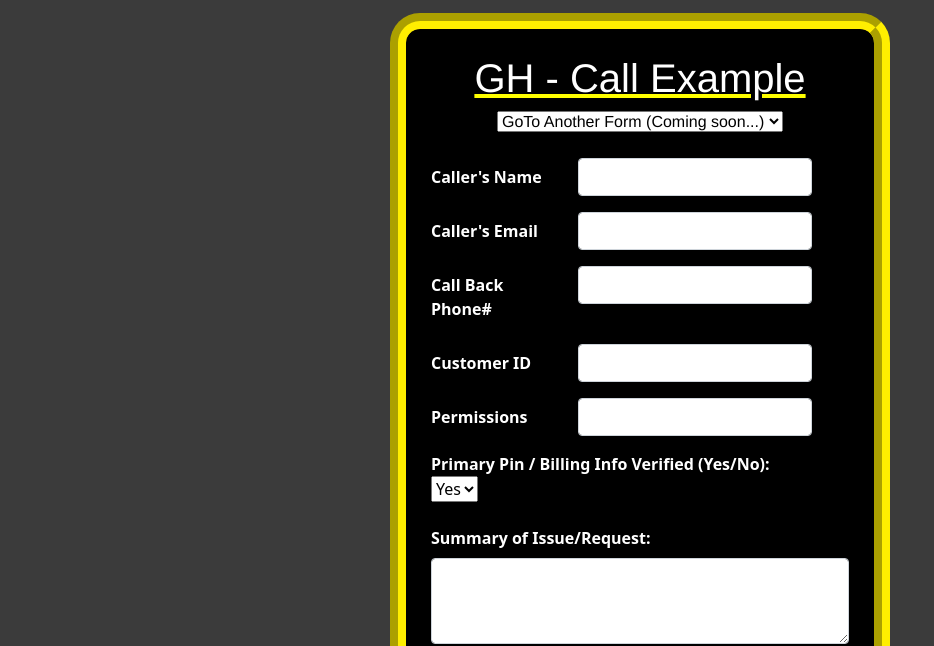
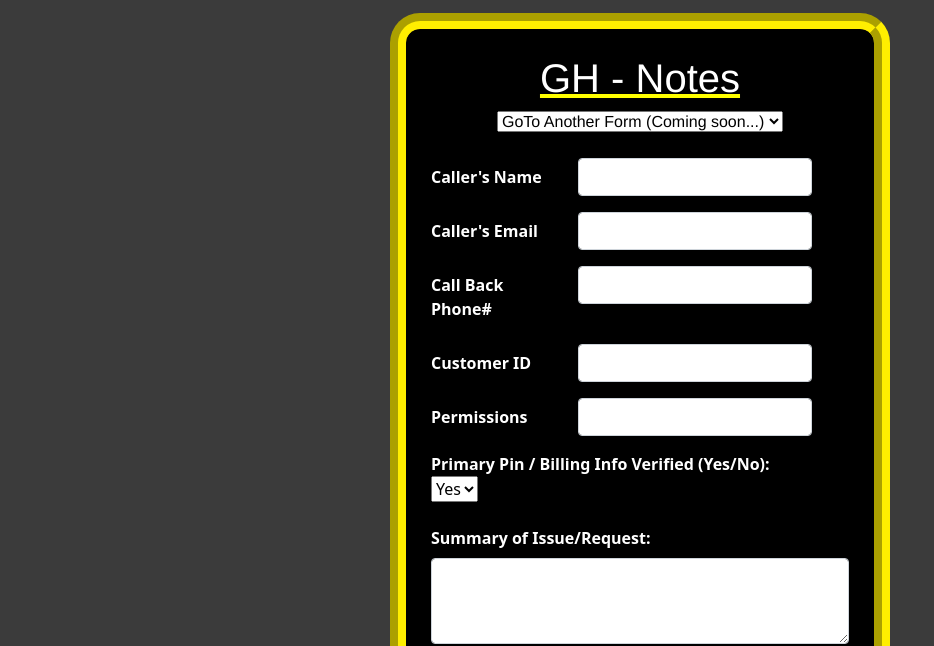
Before and after one commit to Daviixo/GH-Notes, a plain HTML site: page index.html in a window 1280 px wide. Shown: the part 160-806 px from the top of the page, without its empty margins (0-934 px from the left). Drawn offline with nearby package versions, Linux system fonts and the light colour scheme.

Commit message:
GoToAnotherForm tittle changed.

```diff
--- a/index.html
+++ b/index.html
@@ -42,7 +42,7 @@
     <div>
 
         <div class="center">
-            <h1>GH - Call Example</h1>
+            <h1>GH - Notes</h1>
             <select onchange="location = this.options[this.selectedIndex].value;">
                 <option value="#">GoTo Another Form (Coming soon...)</option>
                 <option value="https://daviixo.github.io/GH-Notes/">GH NOTES</option>
```
